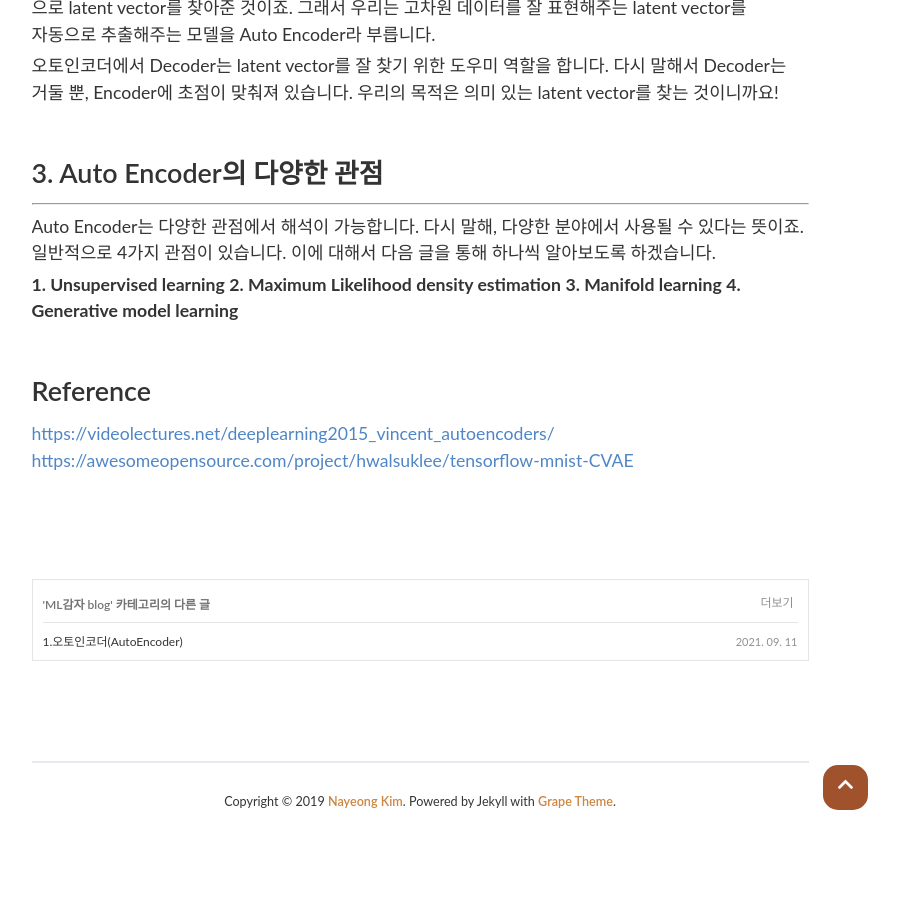
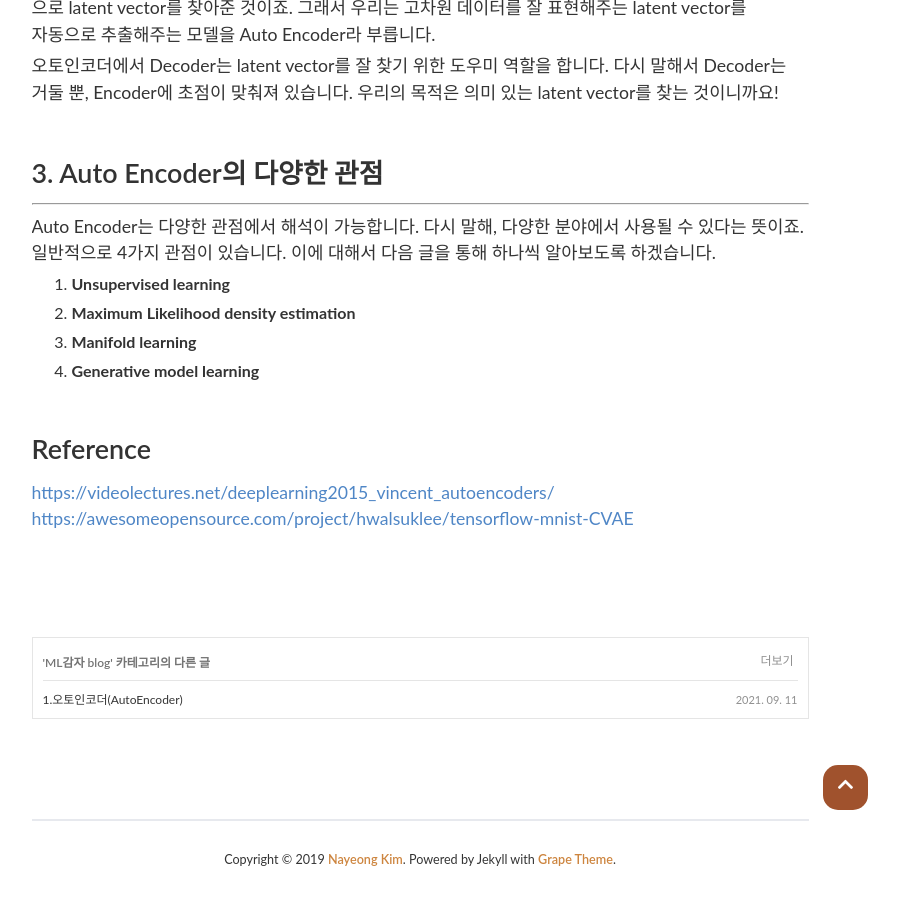
Before and after one commit to PEBpung/PEBpung.github.io, a Jekyll site: the page built from _posts/2021-09-11-Auto-Encoder-1.md, in a window 1280 px wide and 900 px high, scrolled down 1634 px. Shown: the whole window, without its empty margins (220-1119 px from the left). Built offline with Jekyll 4.4.1, drawn with Linux system fonts in a browser that asks for light colours; nearby versions of some CDN libraries; some web fonts are replaced; comment, search, counter and statistics services are not loaded; before the commit the page ends 2476 px from its top, so only the background shows below that.

Commit message:
[Revise] auto encoder v4

```diff
--- a/_posts/2021-09-11-Auto-Encoder-1.md
+++ b/_posts/2021-09-11-Auto-Encoder-1.md
@@ -44,10 +44,10 @@ comments : True
 
 Auto Encoder는 다양한 관점에서 해석이 가능합니다. 다시 말해, 다양한 분야에서 사용될 수 있다는 뜻이죠. 일반적으로 4가지 관점이 있습니다. 이에 대해서 다음 글을 통해 하나씩 알아보도록 하겠습니다.
 
-**1. Unsupervised learning**
-**2. Maximum Likelihood density estimation**
-**3. Manifold learning**
-**4. Generative model learning**
+1. **Unsupervised learning**
+2. **Maximum Likelihood density estimation**
+3. **Manifold learning**
+4. **Generative model learning**
 
 <br>
 
```
